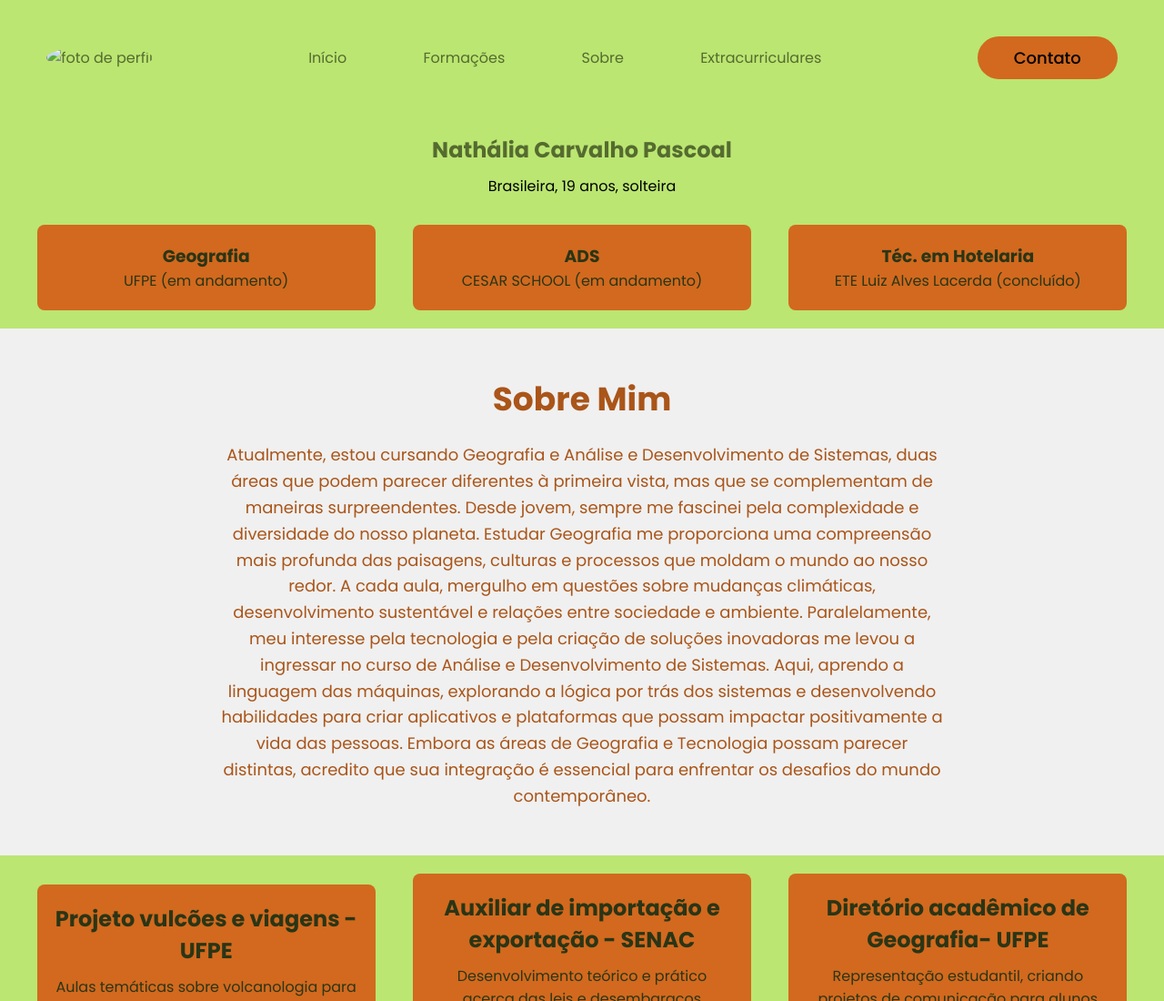
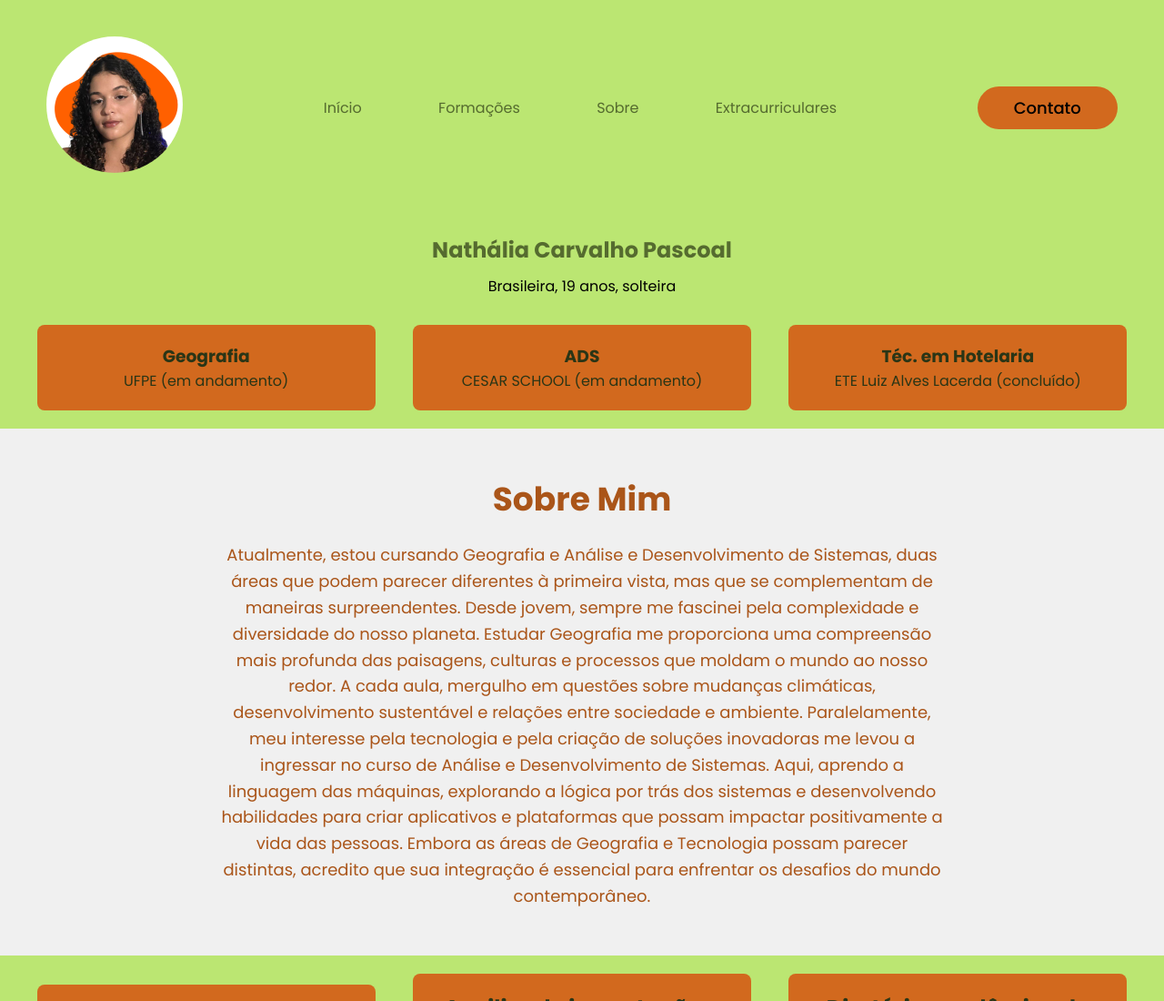
Before and after one commit to nathaliacarvalhop/Perfil-pessoal, a plain HTML site: page index.html in a window 1280 px wide. Shown: the top 1100 px of the page at 91% size. Drawn offline with Linux system fonts and the light colour scheme.

Commit message:
perfil.html

```diff
--- a/index.html
+++ b/index.html
@@ -15,7 +15,7 @@
     <div class="interface">
         <div class="logo">
             <a href="">
-                <img src="imagens - perfil/pfpNatalia.png" alt="foto de perfil">
+                <img src="pfpNatalia.png" alt="foto de perfil">
             </a>
         </div>
         <nav class="menu-desktop">
```
